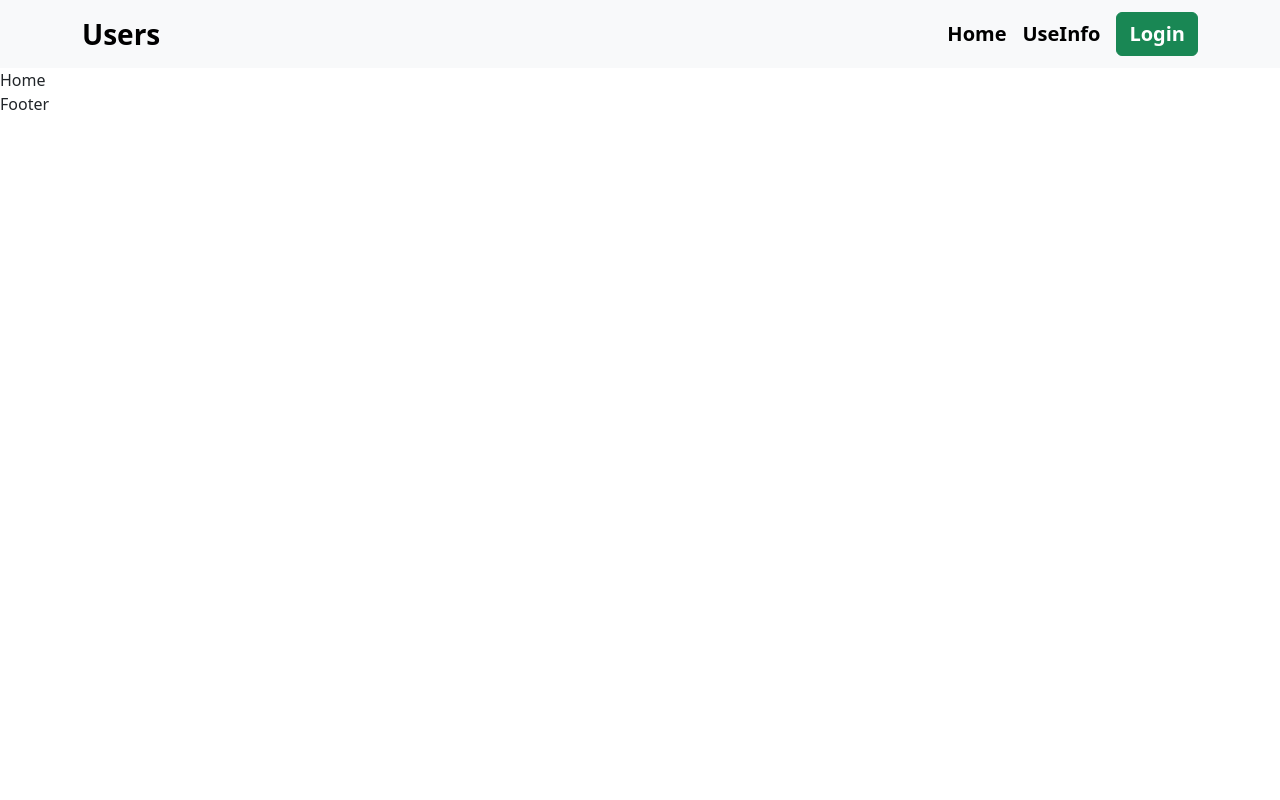
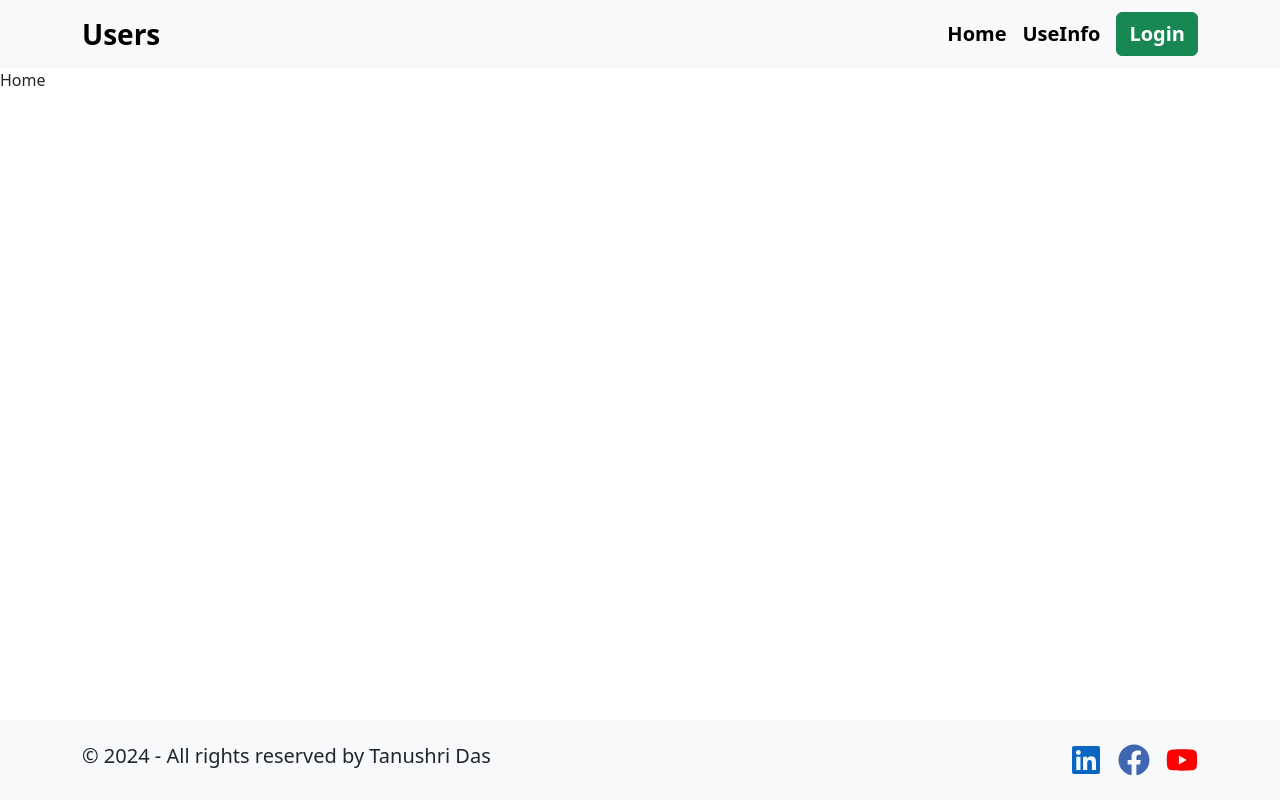
Before and after one commit to Tanushri-Das/ChainTech-Network-task, a React (Vite) app: page / in a window 1280 px wide. Built offline with nearby package versions, Linux system fonts and the light colour scheme; no server answers.

Commit message:
add footer component

```diff
--- a/package.json
+++ b/package.json
@@ -20,6 +20,7 @@
     "react-icons": "^5.0.1",
     "react-redux": "^9.1.0",
     "react-router-dom": "^6.22.0",
+    "redux-thunk": "^3.1.0",
     "sweetalert2": "^11.10.4"
   },
   "devDependencies": {
--- /dev/null
+++ b/src/Components/Shared/Footer/Footer.css
@@ -0,0 +1,12 @@
+.linkedin{
+    color: #0A66C2;
+}
+.facebook{
+    color:#4267B2 ;
+}
+.youtube{
+    color: #FF0000;
+}
+.footer-bg{
+    background-color: #c5c6d0;
+}
--- a/src/Components/Shared/Footer/Footer.jsx
+++ b/src/Components/Shared/Footer/Footer.jsx
@@ -1,9 +1,109 @@
-import React from 'react'
+// import React from "react";
+// import { FaFacebook, FaLinkedin, FaYoutube } from "react-icons/fa";
+// import './Footer.css'
+
+// const Footer = () => {
+//   const date = new Date().getFullYear();
+//   return (
+//     <footer className="footer-bg py-4 d-flex justify-content-center align-items-center">
+//       <div className="container">
+//         <div className="row justify-content-center align-items-center">
+//           <div className="col-md-6 text-center text-md-start">
+//             <h5 className="fs-5">
+//               &copy; {date} - All rights reserved by Tanushri Das
+//             </h5>
+//           </div>
+//           <div className="col-md-6 text-center text-md-end">
+//             <div>
+//               <a
+//                 className="me-3"
+//                 href="https://www.linkedin.com/in/tanushri-das-06a520194/"
+//                 target="_blank"
+//                 rel="noopener noreferrer"
+//               >
+//                 <FaLinkedin className="fs-2 linkedin" />
+//               </a>
+//               <a
+//                 className="me-3"
+//                 href="https://www.facebook.com/tanushri.das01?mibextid=ZbWKwL"
+//                 target="_blank"
+//                 rel="noopener noreferrer"
+//               >
+//                 <FaFacebook className="fs-2 facebook" />
+//               </a>
+//               <a
+//                 href="https://www.youtube.com/watch?v=ZvggB9FT4gM&ab_channel=MuseumofFineArts%2CBoston"
+//                 target="_blank"
+//                 rel="noopener noreferrer"
+//               >
+//                 <FaYoutube className="fs-2 youtube" />
+//               </a>
+//             </div>
+//           </div>
+//         </div>
+//       </div>
+//     </footer>
+//   );
+// };
+
+// export default Footer;
+
+
+
+
+
+
+
+
+
+
+
+import React from "react";
+import { FaFacebook, FaLinkedin, FaYoutube } from "react-icons/fa";
+import './Footer.css'
 
 const Footer = () => {
+  const date = new Date().getFullYear();
   return (
-    <div>Footer</div>
-  )
-}
+    <footer className="bg-light py-4 d-flex justify-content-center align-items-center fixed-bottom">
+      <div className="container">
+        <div className="row justify-content-center align-items-center">
+          <div className="col-md-6 text-center text-md-start">
+            <h5 className="fs-5">
+              &copy; {date} - All rights reserved by Tanushri Das
+            </h5>
+          </div>
+          <div className="col-md-6 text-center text-md-end">
+            <div>
+              <a
+                className="me-3"
+                href="https://www.linkedin.com/in/tanushri-das-06a520194/"
+                target="_blank"
+                rel="noopener noreferrer"
+              >
+                <FaLinkedin className="fs-2 linkedin" />
+              </a>
+              <a
+                className="me-3"
+                href="https://www.facebook.com/tanushri.das01?mibextid=ZbWKwL"
+                target="_blank"
+                rel="noopener noreferrer"
+              >
+                <FaFacebook className="fs-2 facebook" />
+              </a>
+              <a
+                href="https://www.youtube.com/watch?v=ZvggB9FT4gM&ab_channel=MuseumofFineArts%2CBoston"
+                target="_blank"
+                rel="noopener noreferrer"
+              >
+                <FaYoutube className="fs-2 youtube" />
+              </a>
+            </div>
+          </div>
+        </div>
+      </div>
+    </footer>
+  );
+};
 
-export default Footer
+export default Footer;
--- a/src/redux/store.js
+++ b/src/redux/store.js
@@ -1,6 +1,6 @@
 // src/redux/store.js
-import { configureStore } from '@reduxjs/toolkit';
-import userReducer from './userSlice';
+import { configureStore } from "@reduxjs/toolkit";
+import userReducer from "./userSlice";
 
 const store = configureStore({
   reducer: {
```
Also changed, not shown: src/Pages/UserInformation/UserInfoModal.jsx (+0 -29 lines), src/Pages/UserInformation/UserInformation.jsx (+4 -6 lines), src/redux/userSlice.js (+5 -5 lines), 1 other file (tests, documents, lock files or other folders).
